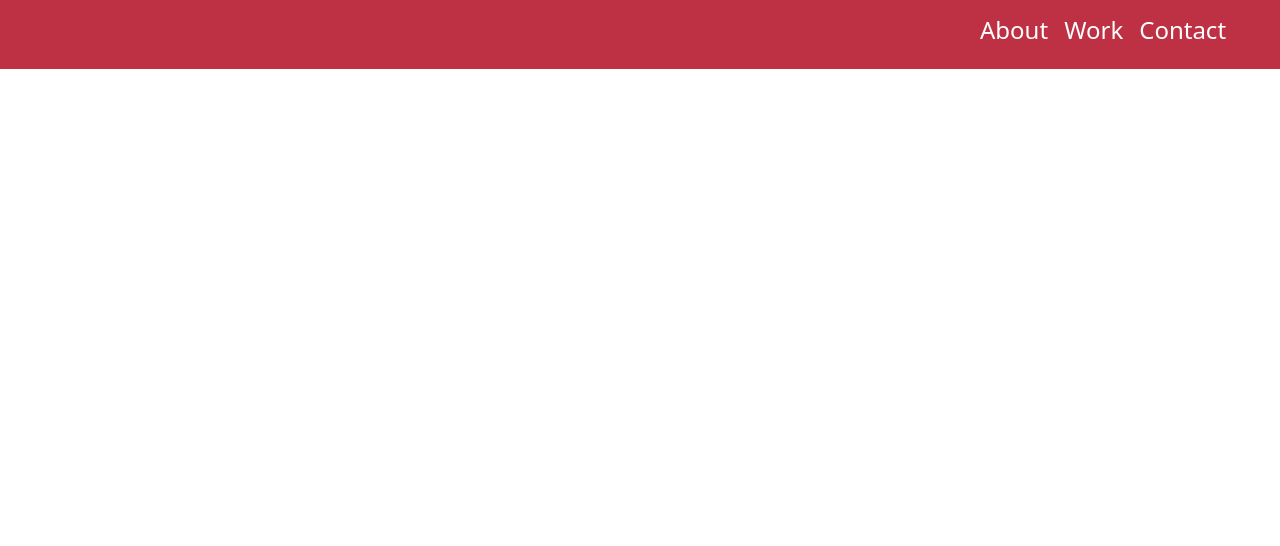
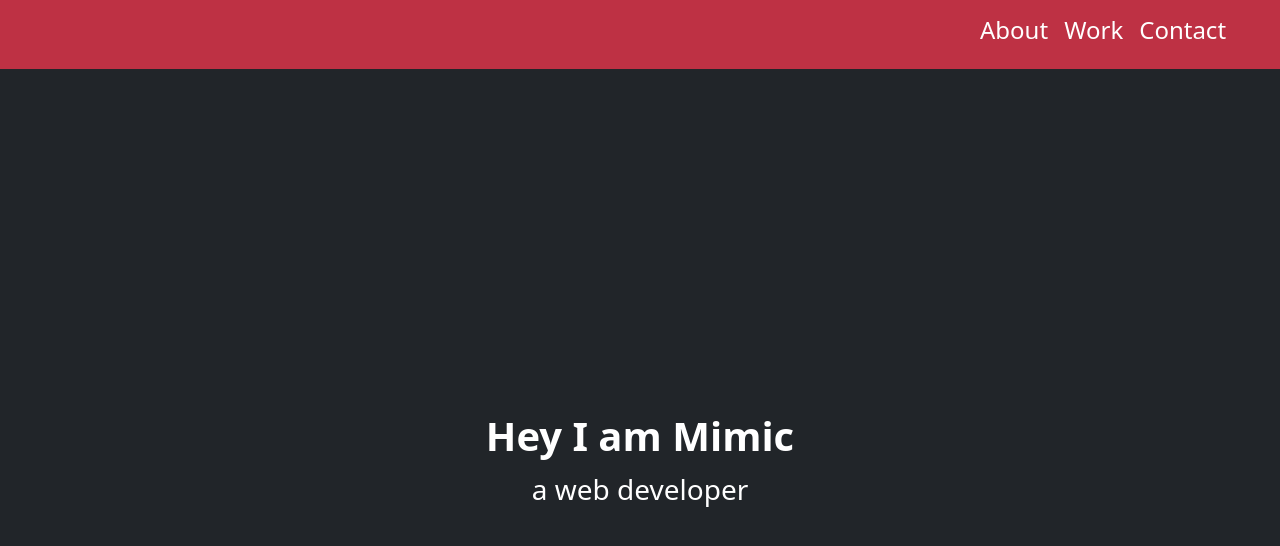
Before and after one commit to saiaunghlyanhtet/microversewebpj, a plain HTML site: page index.html in a window 1280 px wide. Drawn offline with nearby package versions, Linux system fonts and the light colour scheme.

Commit message:
about section

```diff
--- a/index.html
+++ b/index.html
@@ -19,13 +19,22 @@
         <div class="container-fluid col-3 offset-9 text-white">
             <div class="collapse navbar-collapse" id="navbarNavAltMarkup">
                 <div class="navbar-nav">
-                    <h4><a class="nav-link text-white" href="#">About</a></h4>
+                    <h4><a class="nav-link text-white" href="#about">About</a></h4>
                     <h4><a class="nav-link text-white" href="#">Work</a></h4>
                     <h4><a class="nav-link text-white" href="">Contact</a></h4>
                 </div>
             </div>
         </div>
     </nav>
+
+    <!-- About Section -->
+
+    <section id="about" class="d-flex justify-content-center align-items-center vh-100 bg-dark">
+        <div>
+            <h1 class="text-white fw-bold fs-1">Hey I am Mimic</h1>
+            <p class="text-center text-white fs-3">a web developer</p>
+        </div>
+    </section>
 
 
 
```
